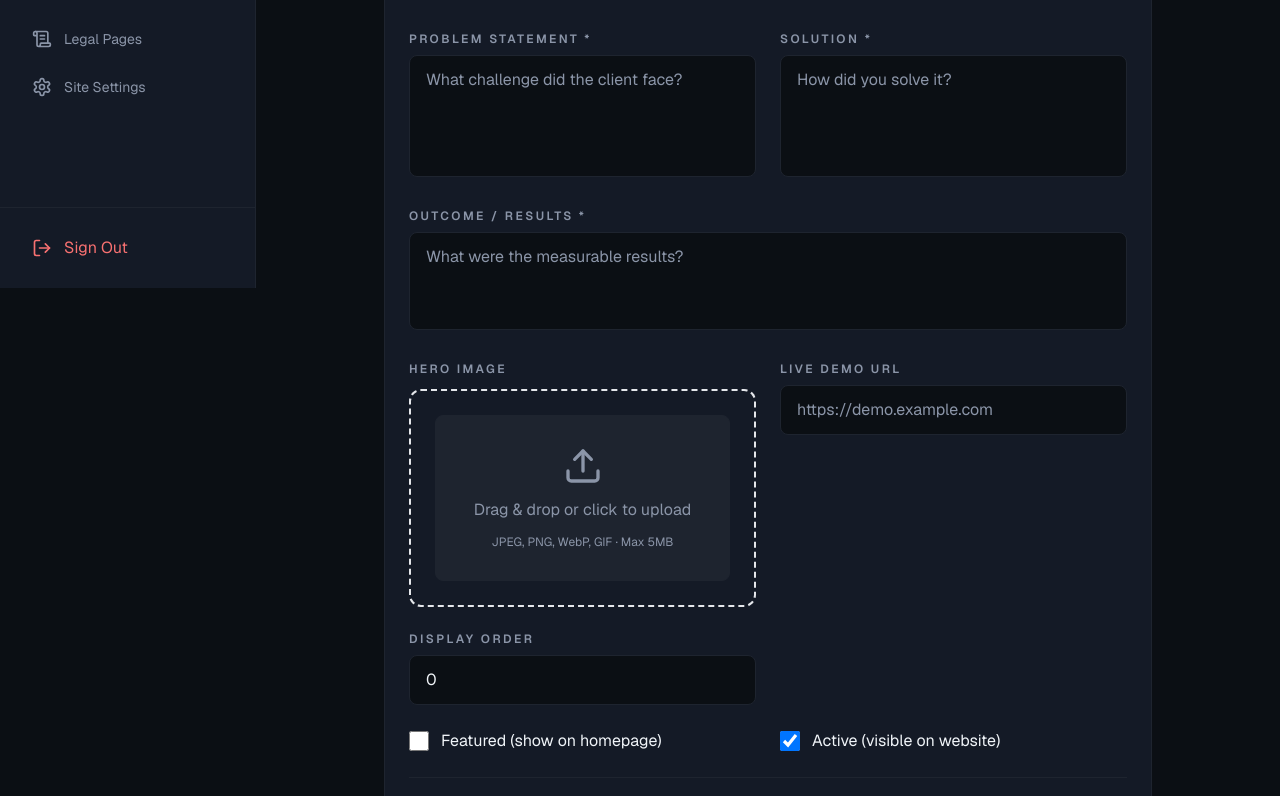
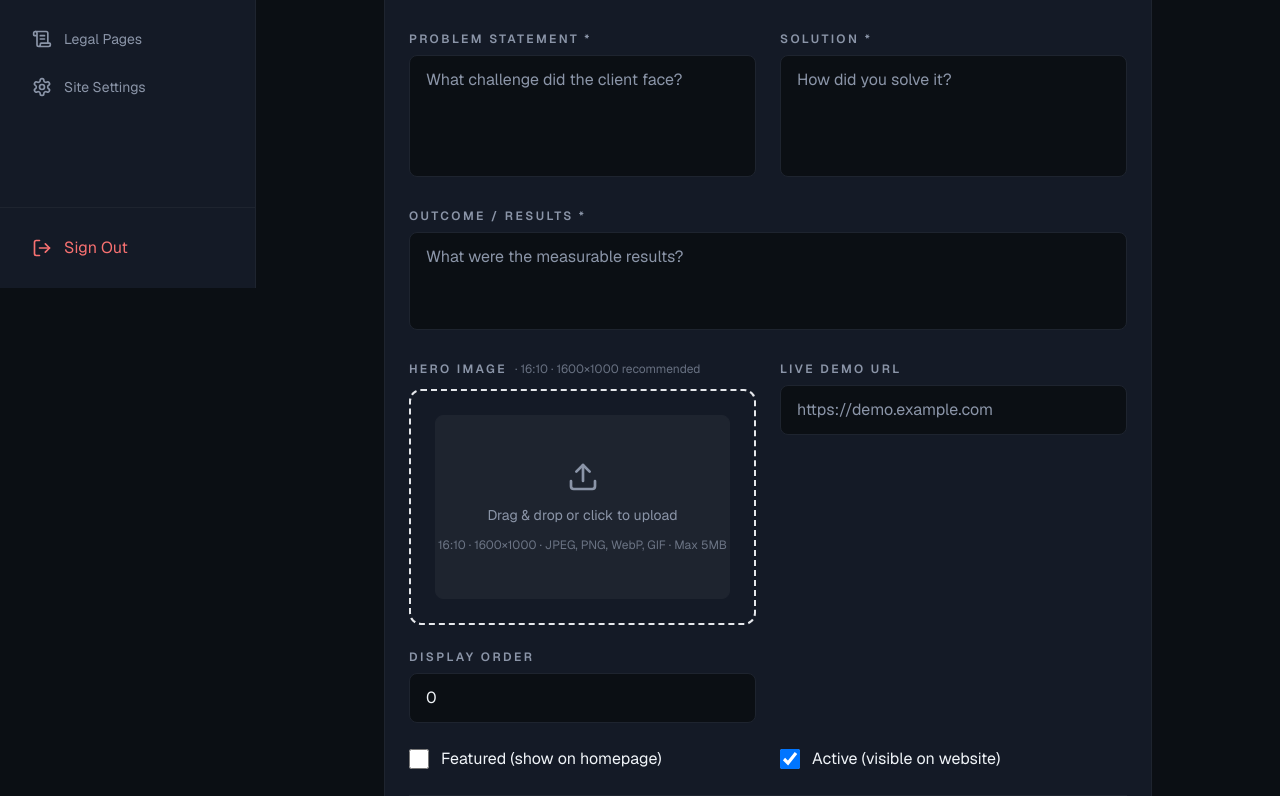
Before and after one commit to serenesheikh23/CodeCraft, a Next.js app: page /admin/dashboard/projects/new in a window 1280 px wide. Shown: the part 512-1308 px from the top of the page. Built offline with nearby package versions, Linux system fonts and the light colour scheme; no server answers.

Commit message:
fix(admin): 16:10 preview with recommended dimensions; slideshow aligned to card ratio

```diff
--- a/src/app/admin/dashboard/projects/[id]/edit/page.tsx
+++ b/src/app/admin/dashboard/projects/[id]/edit/page.tsx
@@ -164,7 +164,7 @@ export default function EditProjectPage() {
 
         <div>
           <label className={labelCls}>Hero Image (homepage card)</label>
-          <ImageUpload value={imageUrl} onChange={setImageUrl} label="" aspectRatio="video" />
+          <ImageUpload value={imageUrl} onChange={setImageUrl} label="" aspectRatio="photo" />
         </div>
 
         <div>
--- a/src/app/admin/dashboard/projects/new/page.tsx
+++ b/src/app/admin/dashboard/projects/new/page.tsx
@@ -221,7 +221,7 @@ export default function NewProjectPage() {
               value={formData.imageUrl}
               onChange={(url) => setFormData({ ...formData, imageUrl: url })}
               label="Hero Image"
-              aspectRatio="video"
+              aspectRatio="photo"
             />
           </div>
 
--- a/src/components/ProjectSlideshow.tsx
+++ b/src/components/ProjectSlideshow.tsx
@@ -48,7 +48,7 @@ export default function ProjectSlideshow({ images, title }: Props) {
         {images.map((src, i) => (
           <div
             key={`${src}-${i}`}
-            className="relative flex-shrink-0 w-full snap-start aspect-video bg-card border border-border"
+            className="relative flex-shrink-0 w-full snap-start aspect-[16/10] bg-card border border-border"
             aria-hidden={i !== index}
           >
             <Image
--- a/src/components/admin/ImageUpload.tsx
+++ b/src/components/admin/ImageUpload.tsx
@@ -1,41 +1,39 @@
 "use client";
 
 import { useState, useRef, DragEvent, ChangeEvent } from "react";
-import { Loader2, Upload, X, Image as ImageIcon } from "lucide-react";
+import { Loader2, Upload, X } from "lucide-react";
 import { cn } from "@/lib/utils";
 
 interface ImageUploadProps {
   value: string;
   onChange: (url: string) => void;
   label: string;
-  aspectRatio: "square" | "video";
+  aspectRatio: "square" | "video" | "photo";
 }
+
+const ASPECT = {
+  square: { class: "aspect-square", name: "1:1", rec: "1200×1200" },
+  video: { class: "aspect-video", name: "16:9", rec: "1600×900" },
+  photo: { class: "aspect-[16/10]", name: "16:10", rec: "1600×1000" },
+};
 
 export default function ImageUpload({ value, onChange, label, aspectRatio }: ImageUploadProps) {
   const [isDragging, setIsDragging] = useState(false);
   const [isUploading, setIsUploading] = useState(false);
   const fileInputRef = useRef<HTMLInputElement>(null);
 
-  const aspectRatioClass = aspectRatio === "square" ? "aspect-square" : "aspect-video";
+  const aspect = ASPECT[aspectRatio] ?? ASPECT.video;
+  const inputId = `upload-${label.toLowerCase().replace(/\s+/g, "-")}`;
 
   const handleUpload = async (file: File) => {
     setIsUploading(true);
     try {
       const formData = new FormData();
       formData.append("file", file);
-
-      const res = await fetch("/api/upload", {
-        method: "POST",
-        body: formData,
-      });
-
+      const res = await fetch("/api/upload", { method: "POST", body: formData });
       const data = await res.json();
-
-      if (res.ok && data.url) {
-        onChange(data.url);
-      } else {
-        alert(data.error || "Upload failed");
-      }
+      if (res.ok && data.url) onChange(data.url);
+      else alert(data.error || "Upload failed");
     } catch (error) {
       console.error("Upload error:", error);
       alert("Upload failed. Please try again.");
@@ -50,34 +48,21 @@ export default function ImageUpload({ value, onChange, label, aspectRatio }: Ima
     event.target.value = "";
   };
 
-  const handleDragOver = (e: DragEvent) => {
-    e.preventDefault();
-    e.stopPropagation();
-    setIsDragging(true);
-  };
-
-  const handleDragLeave = (e: DragEvent) => {
-    e.preventDefault();
-    e.stopPropagation();
-    setIsDragging(false);
-  };
-
+  const handleDragOver = (e: DragEvent) => { e.preventDefault(); e.stopPropagation(); setIsDragging(true); };
+  const handleDragLeave = (e: DragEvent) => { e.preventDefault(); e.stopPropagation(); setIsDragging(false); };
   const handleDrop = (e: DragEvent) => {
-    e.preventDefault();
-    e.stopPropagation();
-    setIsDragging(false);
+    e.preventDefault(); e.stopPropagation(); setIsDragging(false);
     const file = e.dataTransfer.files[0];
     if (file) handleUpload(file);
   };
 
-  const handleRemove = () => {
-    onChange("");
-  };
-
   return (
     <div className="space-y-3">
-      <label htmlFor={`upload-${label.toLowerCase().replace(/\s+/g, "-")}`} className="block text-xs uppercase tracking-[0.2em] text-text-muted mb-2 font-semibold">
+      <label htmlFor={inputId} className="block text-xs uppercase tracking-[0.2em] text-text-muted font-semibold">
         {label}
+        <span className="ml-2 normal-case tracking-normal font-normal text-text-muted/70">
+          · {aspect.name} · {aspect.rec} recommended
+        </span>
       </label>
 
       <div
@@ -86,14 +71,14 @@ export default function ImageUpload({ value, onChange, label, aspectRatio }: Ima
         onDrop={handleDrop}
         className={cn(
           "relative border-2 border-dashed rounded-xl p-6 transition-all",
-          "bg-card hover:border-primary/50",
-          isDragging && "border-primary bg-primary/5",
+          "bg-card hover:border-accent/50",
+          isDragging && "border-accent bg-accent/5",
           isUploading && "opacity-50 pointer-events-none"
         )}
       >
         <input
           ref={fileInputRef}
-          id={`upload-${label.toLowerCase().replace(/\s+/g, "-")}`}
+          id={inputId}
           type="file"
           accept="image/jpeg,image/png,image/webp,image/gif"
           onChange={handleFileSelect}
@@ -103,43 +88,46 @@ export default function ImageUpload({ value, onChange, label, aspectRatio }: Ima
 
         {value ? (
           <div className="relative">
-            <div className={cn("relative overflow-hidden rounded-lg border border-border", aspectRatioClass)}>
+            <div className={cn("relative overflow-hidden rounded-lg border border-border bg-background", aspect.class)}>
               <img
                 src={value}
                 alt={label}
-                className="w-full h-full object-cover"
+                className="absolute inset-0 w-full h-full object-cover"
               />
+              <div className="pointer-events-none absolute inset-0 ring-1 ring-inset ring-white/10" />
             </div>
             <button
               type="button"
-              onClick={handleRemove}
+              onClick={() => onChange("")}
               className="absolute top-2 right-2 w-8 h-8 rounded-full bg-red-500/90 text-white flex items-center justify-center hover:bg-red-500 transition-colors"
               aria-label="Remove image"
             >
               <X className="w-4 h-4" />
             </button>
+            <p className="mt-2 text-xs text-text-muted">
+              This is exactly how it appears on the site. Upload {aspect.rec} for zero cropping.
+            </p>
           </div>
         ) : (
-          <div className={cn("text-center", aspectRatioClass)}>
-            <div className="w-full h-full flex flex-col items-center justify-center gap-3 border border-border rounded-lg bg-card-hover">
-              <Upload className="w-10 h-10 text-text-muted" />
-              <p className="text-text-muted">Drag & drop or click to upload</p>
-              <p className="text-xs text-text-muted">JPEG, PNG, WebP, GIF · Max 5MB</p>
+          <div className={cn("relative text-center", aspect.class)}>
+            <div className="absolute inset-0 flex flex-col items-center justify-center gap-3 border border-border rounded-lg bg-card-hover">
+              <Upload className="w-8 h-8 text-text-muted" />
+              <p className="text-sm text-text-muted">Drag &amp; drop or click to upload</p>
+              <p className="text-xs text-text-muted/70">{aspect.name} · {aspect.rec} · JPEG, PNG, WebP, GIF · Max 5MB</p>
             </div>
           </div>
         )}
 
         {isUploading && (
           <div className="absolute inset-0 bg-background/80 flex items-center justify-center rounded-xl">
-            <Loader2 className="w-8 h-8 animate-spin text-coral" />
+            <Loader2 className="w-8 h-8 animate-spin text-accent" />
           </div>
         )}
       </div>
 
       {value && (
-        <p className="text-xs text-text-muted flex items-center gap-1">
-          <ImageIcon className="w-3 h-3" />
-          Current image: {value.split("/").pop()}
+        <p className="text-xs text-text-muted truncate" title={value}>
+          {value.startsWith("http") ? value : `/${value.replace(/^\/+/, "")}`}
         </p>
       )}
     </div>
```
